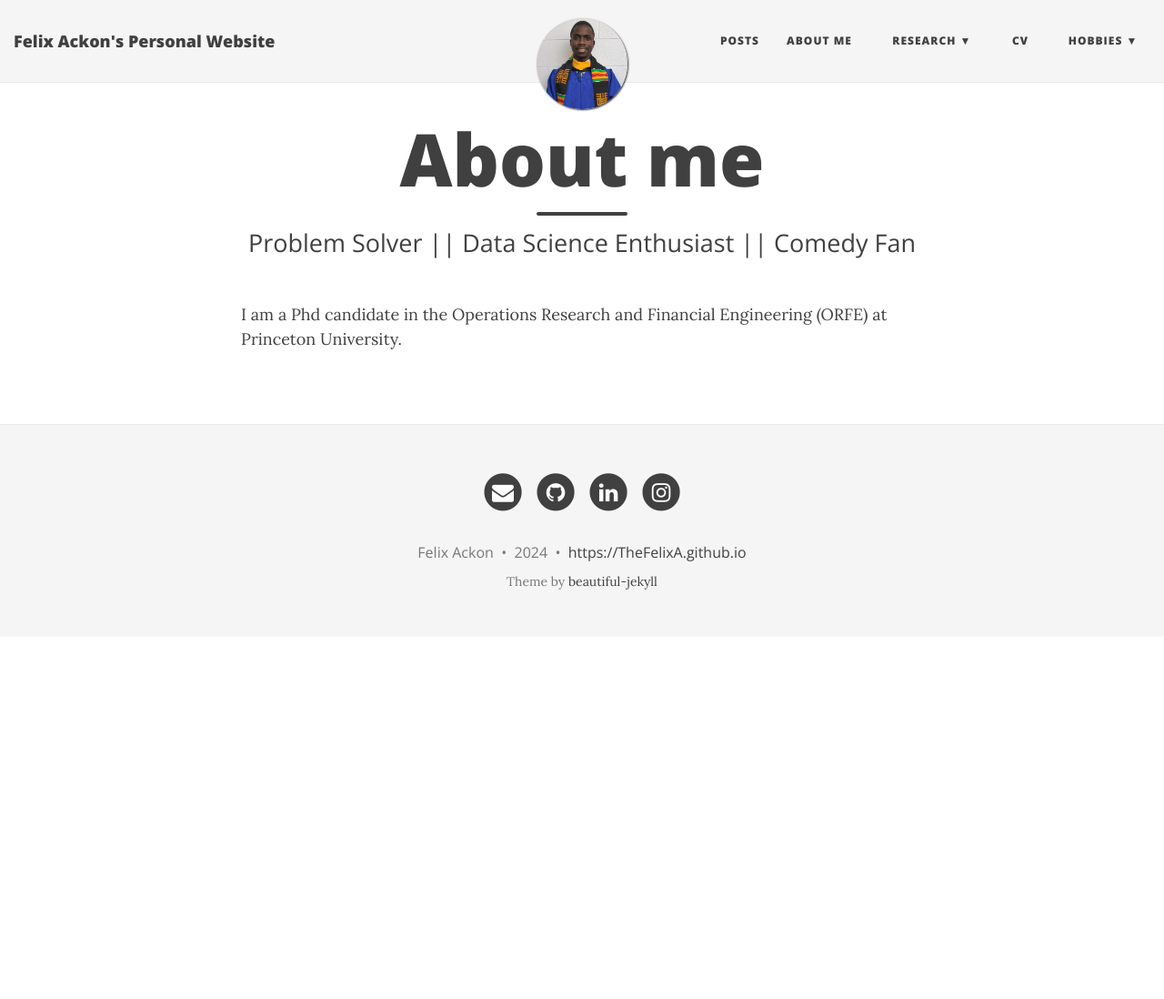
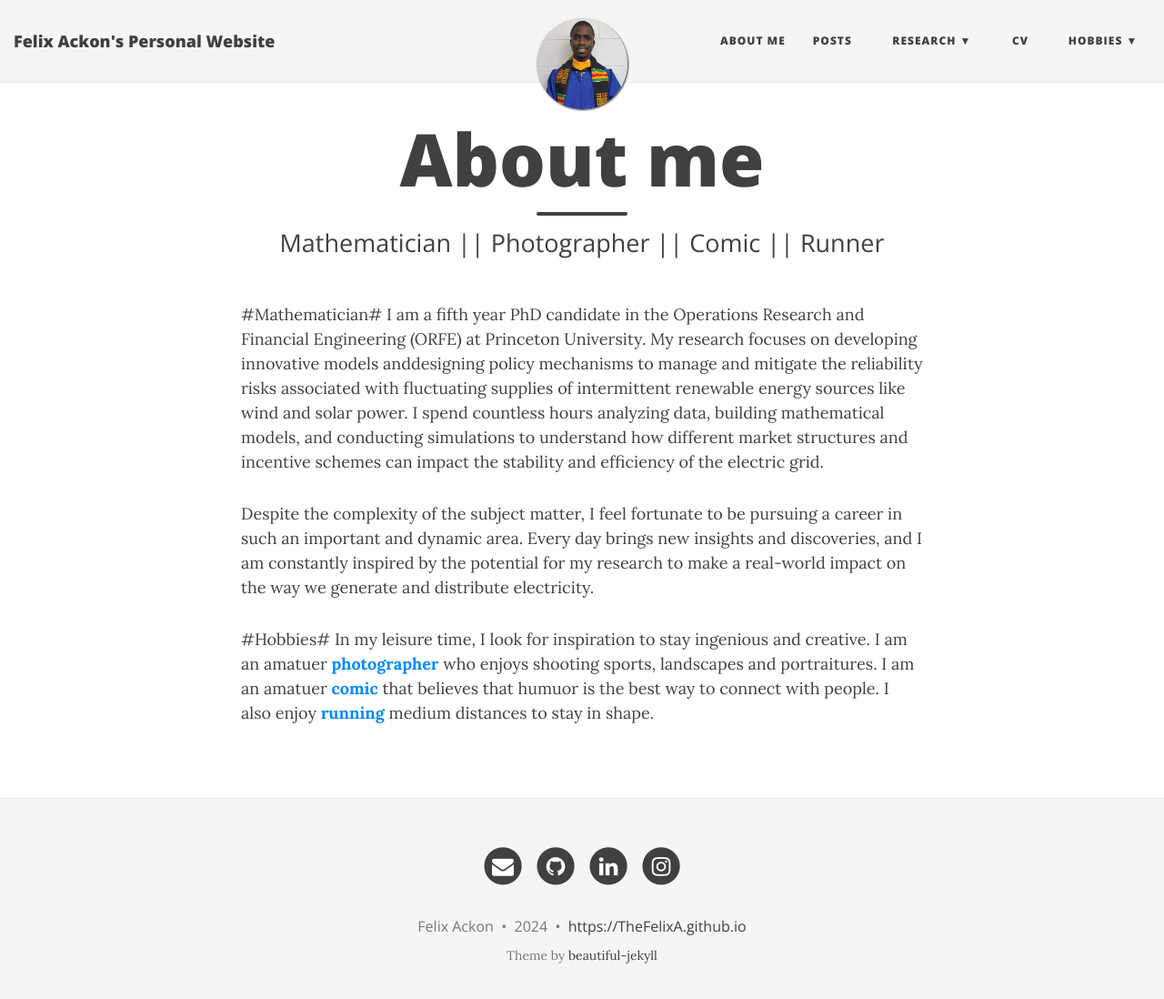
Before and after one commit to TheFelixA/TheFelixA.github.io, a Jekyll site: the page built from aboutme.md, in a window 1280 px wide and 1111 px high. Shown: the top 1098 px of the window at 91% size. Built offline with Jekyll 4.4.1, drawn with Linux system fonts in a browser that asks for light colours; nearby versions of some CDN libraries.

Commit message:
updating about me

```diff
--- a/_config.yml
+++ b/_config.yml
@@ -21,8 +21,8 @@ description: A periodically updated blog featuring my accomplishments and though
 
 # List of links in the navigation bar
 navbar-links:
+  About Me: "aboutme"
   Posts: "https://TheFelixA.github.io"
-  About Me: "aboutme"
   Research:
     - Publications: "mypubs"
     - Data Analysis and Visualizations: "showcase"
--- a/aboutme.md
+++ b/aboutme.md
@@ -1,7 +1,13 @@
 ---
 layout: page
 title: About me
-subtitle: Problem Solver || Data Science Enthusiast || Comedy Fan
+subtitle: Mathematician || Photographer || Comic || Runner
 ---
 
-I am a Phd candidate in the Operations Research and Financial Engineering (ORFE) at Princeton University.
+#Mathematician#
+I am a fifth year PhD candidate in the Operations Research and Financial Engineering (ORFE) at Princeton University. My research focuses on developing innovative models anddesigning policy mechanisms to manage and mitigate the reliability risks associated with fluctuating supplies of intermittent renewable energy sources like wind and solar power. I spend countless hours analyzing data, building mathematical models, and conducting simulations to understand how different market structures and incentive schemes can impact the stability and efficiency of the electric grid.
+
+Despite the complexity of the subject matter, I feel fortunate to be pursuing a career in such an important and dynamic area. Every day brings new insights and discoveries, and I am constantly inspired by the potential for my research to make a real-world impact on the way we generate and distribute electricity.
+
+#Hobbies#
+In my leisure time, I look for inspiration to stay ingenious and creative. I am an amatuer **[photographer]("https://thefelixa.github.io/photos/")** who enjoys shooting sports, landscapes and portraitures. I am an amatuer **[comic]("https://thefelixa.github.io/comedy/")** that believes that humuor is the best way to connect with people. I also enjoy **[running]("https://thefelixa.github.io/run/")** medium distances to stay in shape.
```
Also changed, not shown: comedy.md (+4 -2 lines).
